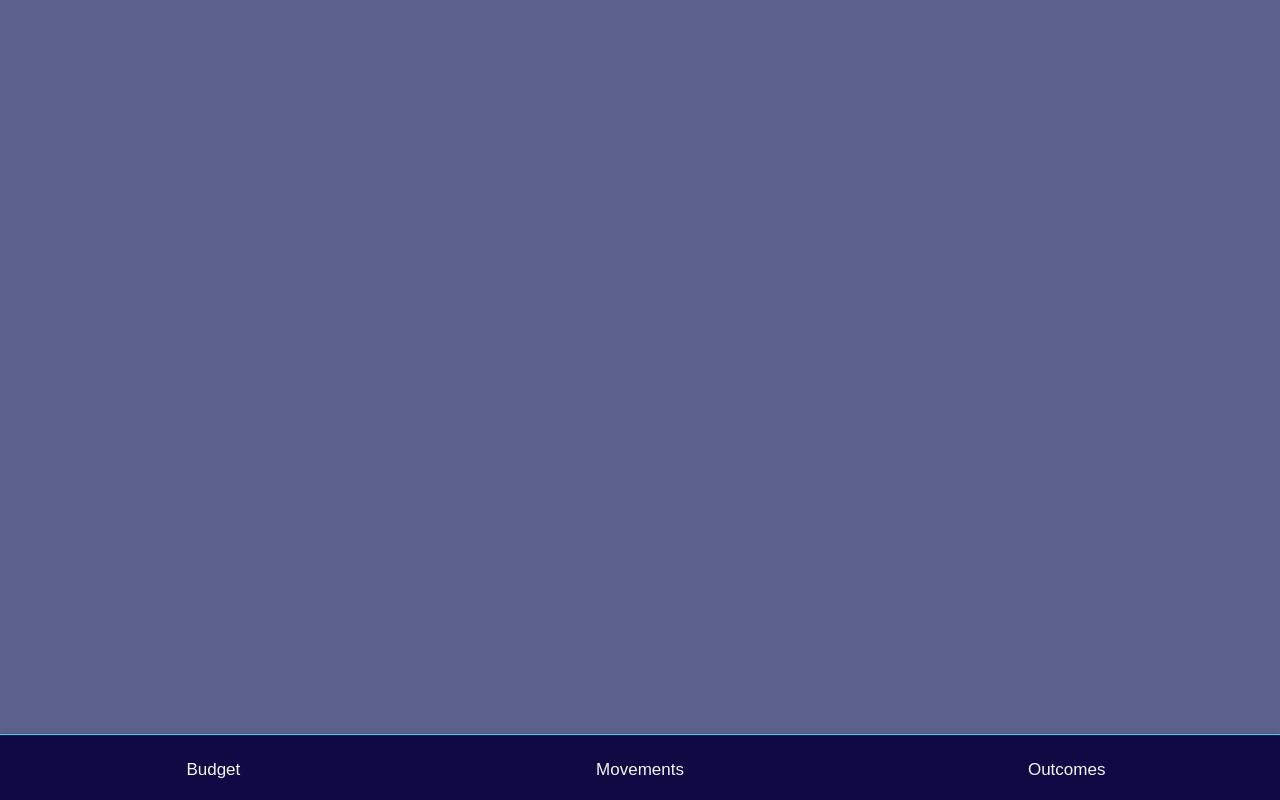
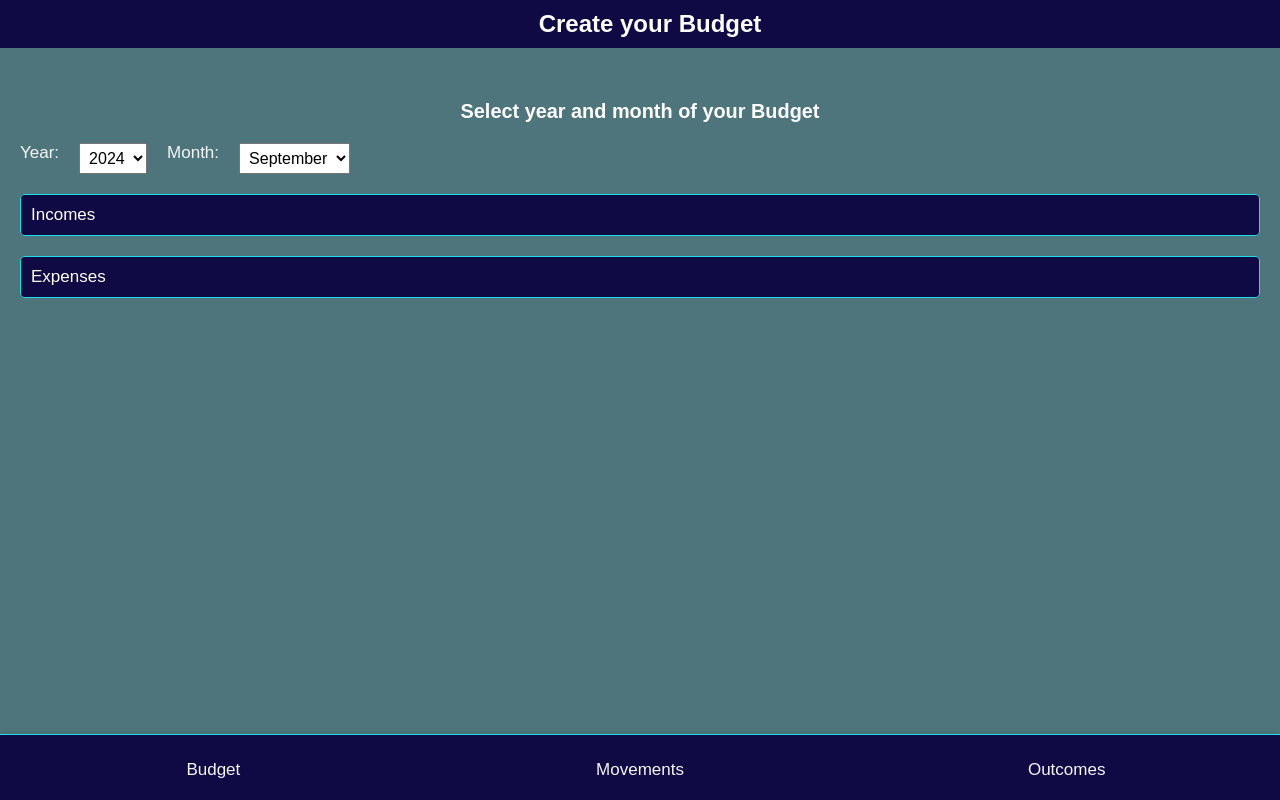
Before and after one commit to Waldemar77/pft_vue_fronted, a Vue app: page /budgetNew in a window 1280 px wide. Built offline with nearby package versions, Linux system fonts and the light colour scheme.

Commit message:
Add new components relate with new budget register

```diff
--- a/src/App.vue
+++ b/src/App.vue
@@ -1,31 +1,14 @@
 <template>
-  <div id="app">
-    <router-view></router-view>
-    <HomeView v-if="!isAuthRoute" @update="handleNavigationUpdate"/>
-  </div>
+  <Layout />
 </template>
 
 <script>
-import { computed } from 'vue';
-import { useRoute } from 'vue-router';
-import HomeView from './components/HomeView.vue';
+import Layout from './components/Layout.vue';
 
 export default {
   name: 'App',
   components: {
-    HomeView
-  },
-  setup() {
-    const route = useRoute();
-    const isAuthRoute = computed(() => {
-      return route.name === 'Login' || route.name ==='SignUp';
-    });
-    return { isAuthRoute };
-  },
-  methods: {
-    handleNavigationUpdate(activeItem) {
-      console.log('Active item:', activeItem);
-    }
+    Layout
   }
 };
 </script>
@@ -40,6 +23,6 @@ body {
   color: rgb(244, 246, 248);
   margin: 0;
   padding: 0;
-  background-color: #474d7ee0;
+  background-color: #366369e0;
 }
 </style>
--- /dev/null
+++ b/src/components/AppBar.vue
@@ -0,0 +1,35 @@
+<template>
+    <header class="app-bar">
+      <h1>{{ title }}</h1>
+    </header>
+  </template>
+
+  <script>
+  /* eslint-disable */
+  export default {
+    name: 'AppBar',
+    computed: {
+        title() {
+            return this.$route.meta.title || 'Pending Title';
+        }
+    }
+  };
+  </script>
+
+  <style scoped>
+  .app-bar {
+    background-color: rgb(15, 9, 68);
+    color: white;
+    padding: 10px;
+    text-align: center;
+    position: fixed;
+    top: 0;
+    width: 100%;
+    z-index: 1000;
+  }
+
+  .app-bar h1 {
+    margin: 0;
+    font-size: 24px;
+  }
+  </style>
--- /dev/null
+++ b/src/components/BudgetCreate.vue
@@ -0,0 +1,174 @@
+<template>
+    <div class="budget-view">
+        <!-- Title -->
+      <div class="title">
+        <h3>Select year and month of your Budget</h3>
+      </div>
+        <!-- Combobox for Year and Month -->
+      <div class="selectors">
+        <label for="year">Year:</label>
+        <select id="year" v-model="selectedYear">
+          <option v-for="year in years" :key="year" :value="year">{{ year }}</option>
+        </select>
+
+        <label for="month">Month:</label>
+        <select id="month" v-model="selectedMonth">
+          <option v-for="month in months" :key="month" :value="month">{{ month }}</option>
+        </select>
+      </div>
+
+      <!-- Expansion Panels -->
+      <div class="expansion-panel">
+        <div @click="togglePanel('incomes')" class="panel-header">Incomes</div>
+        <div v-if="expandedPanel === 'incomes'" class="panel-content">
+            <div v-for="income in incomes" :key="income.id" class="record">
+            <span>{{ income.category }}: ${{ income.value }}</span>
+          </div>
+            <button @click="showIncomeForm = !showIncomeForm">Add New Income</button>
+          <div v-if="showIncomeForm" class="form">
+            <select v-model="newIncome.category">
+              <option v-for="category in incomeCategories" :key="category" :value="category">{{ category }}</option>
+            </select>
+            <input type="text" v-model="newIncome.value" placeholder="Value" />
+            <input type="text" v-model="newIncome.description" placeholder="Description" />
+            <button @click="saveIncome">Save</button>
+          </div>
+        </div>
+      </div>
+
+      <div class="expansion-panel">
+        <div @click="togglePanel('expenses')" class="panel-header">Expenses</div>
+        <div v-if="expandedPanel === 'expenses'" class="panel-content">
+          <button @click="showExpenseForm = !showExpenseForm">Add New Expense</button>
+          <div v-if="showExpenseForm" class="form">
+            <select v-model="newExpense.category">
+              <option v-for="category in expenseCategories" :key="category" :value="category">{{ category }}</option>
+            </select>
+            <input type="text" v-model="newExpense.value" placeholder="Value" />
+            <input type="text" v-model="newExpense.description" placeholder="Description" />
+            <button @click="saveExpense">Save</button>
+          </div>
+        </div>
+      </div>
+    </div>
+  </template>
+
+  <script>
+  /* eslint-disable */
+  export default {
+    name: 'BudgetView',
+    data() {
+      return {
+        years: [2024, 2025, 2026, 2027, 2028, 2029, 2030],
+        months: ['January', 'February', 'March', 'April', 'May', 'June', 'July', 'August', 'September', 'October', 'November', 'December'],
+        selectedYear: new Date().getFullYear(),
+        selectedMonth: new Date().toLocaleString('default', { month: 'long' }),
+        expandedPanel: null,
+        showIncomeForm: false,
+        showExpenseForm: false,
+        incomeCategories: ['Salary', 'Rent', 'Investment', 'Other'],
+        expenseCategories: ['Rent', 'Alimentation', 'Health', 'Services', 'Transportation', 'Education', 'Pets', 'Entertainment', 'Other', 'Loan Payments'],
+        newIncome: {
+          category: '',
+          value: '',
+          description: ''
+        },
+        newExpense: {
+          category: '',
+          value: '',
+          description: ''
+        },
+        incomes:[],
+        expenses: []
+      };
+    },
+    methods: {
+      togglePanel(panel) {
+        this.expandedPanel = this.expandedPanel === panel ? null : panel;
+      },
+      saveIncome() {
+        // Logic to save the income budget
+        console.log('Saving income:', this.newIncome);
+        this.resetForm('income');
+        this.showIncomeForm = false;
+      },
+      saveExpense() {
+        // Logic to save the expense budget
+        console.log('Saving expense:', this.newExpense);
+        this.resetForm('expense');
+        this.showExpenseForm = false;
+      },
+      resetForm(type) {
+        if (type === 'income') {
+          this.newIncome = { category: '', value: '', description: '' };
+        } else {
+          this.newExpense = { category: '', value: '', description: '' };
+        }
+      }
+    }
+  };
+  </script>
+
+  <style scoped>
+  .budget-view {
+    padding: 20px;
+  }
+
+  .title {
+    color: white;
+    text-align: center;
+    text-size-adjust: 16;
+  }
+
+  .selectors {
+    display: flex;
+    gap: 20px;
+    margin-bottom: 20px;
+
+  }
+
+  .selectors select {
+    padding: 5px;
+    font-size: 16px;
+  }
+
+  .expansion-panel {
+    margin-bottom: 20px;
+    border: 1px solid rgb(28, 221, 235);
+    border-radius: 5px;
+    overflow: hidden;
+  }
+
+  .panel-header {
+    padding: 10px;
+    color: rgb(255, 255, 255);
+    background-color: rgb(15, 9, 68);
+    cursor: pointer;
+  }
+
+  .panel-content {
+    padding: 10px;
+    background-color: rgb(165, 177, 218);;
+  }
+
+  .form {
+    margin-top: 10px;
+  }
+
+  .form select,
+  .form input {
+    display: block;
+    width: 90%;
+    margin-bottom: 10px;
+    padding: 5px;
+    font-size: 16px;
+  }
+
+  .form button {
+    padding: 5px 10px;
+    background-color: #95ff3e;
+    color: #030303;
+    border: none;
+    cursor: pointer;
+  }
+  </style>
--- a/src/components/HomeView.vue
+++ b/src/components/HomeView.vue
@@ -17,9 +17,9 @@
     data() {
       return {
         items: [
-          { name: 'Budget'},
-          { name: 'Movements'},
-          { name: 'Outcomes'}
+          { name: 'Budget', route: 'BudgetNew'},
+          { name: 'Movements', route: 'Home'},
+          { name: 'Outcomes', route: 'Home'}
         ],
         activeItem: 'Nearby'
       };
@@ -28,6 +28,9 @@
       selectItem(item) {
         this.activeItem = item.name;
         this.$emit('update', item.name);
+        if (item.route) {
+          this.$router.push({ name: item.route});
+        }
       }
     }
   };
--- /dev/null
+++ b/src/components/Layout.vue
@@ -0,0 +1,35 @@
+<template>
+    <div class="layout">
+      <AppBar v-if="showAppBar" />
+      <router-view />
+      <BottomNavigation v-if="showBottomNavigation" />
+    </div>
+  </template>
+
+  <script>
+  /* eslint-disable */
+  import AppBar from './AppBar.vue';
+  import BottomNavigation from './HomeView.vue';
+
+  export default {
+    name: 'Layout',
+    components: {
+      AppBar,
+      BottomNavigation
+    },
+    computed: {
+      showAppBar() {
+        return this.$route.name !== 'Login' && this.$route.name !== 'SignUp';
+      },
+      showBottomNavigation() {
+        return this.$route.name !== 'Login' && this.$route.name !== 'SignUp';
+      }
+    }
+  };
+  </script>
+
+  <style scoped>
+  .layout {
+    padding-top: 60px; /* height of app bar */
+  }
+  </style>
--- a/src/router/index.js
+++ b/src/router/index.js
@@ -2,6 +2,7 @@ import { createRouter, createWebHistory } from 'vue-router';
 import Login from '../components/Login.vue';
 import SignUp from '@/components/SignUp.vue';
 import HomeView from '@/components/HomeView.vue';
+import BudgetCreate from '@/components/BudgetCreate.vue';
 
 /* eslint-disable */
 const routes = [
@@ -18,7 +19,14 @@ const routes = [
   {
     path: '/home',
     name: 'Home',
-    component: HomeView
+    component: HomeView,
+    meta: {title: 'General Summary'}
+  },
+  {
+    path: '/budgetNew',
+    name: 'BudgetNew',
+    component: BudgetCreate,
+    meta: {title: 'Create your Budget'}
   }
 ];
 
```
